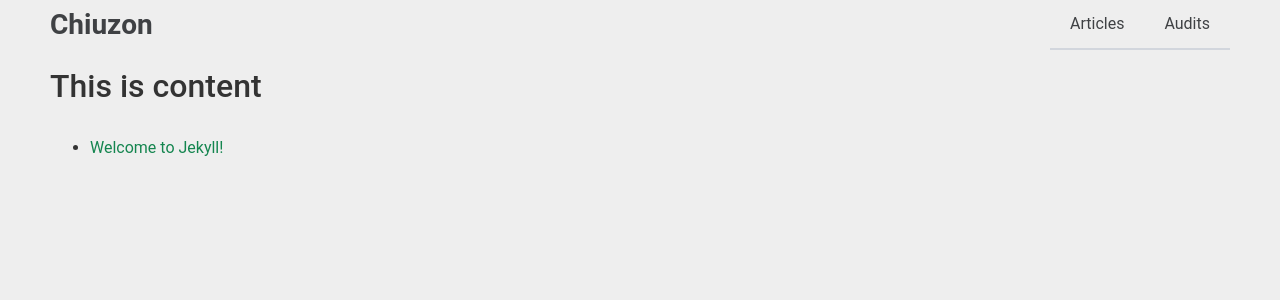
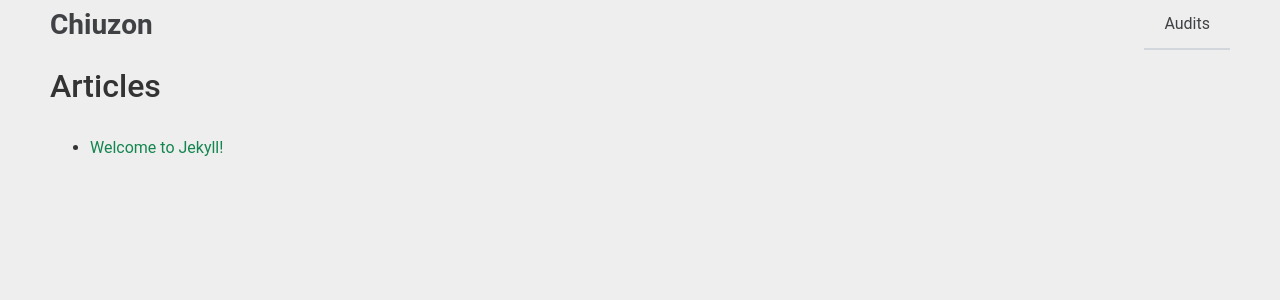
Before and after one commit to chiuzon/chiuzon.github.io, a Jekyll site: the page built from index.md, in a window 1280 px wide. Shown: the top 300 px of the page. Built offline with Jekyll 4.4.1, drawn with Linux system fonts in a browser that asks for light colours; our own code applies the rules of GitHub Pages for plain Markdown files.

Commit message:
New template

```diff
--- a/_layouts/default.html
+++ b/_layouts/default.html
@@ -11,12 +11,11 @@
     <div class="container">
       <nav class="nav">
         <div class="nav-left">
-          <div class="brand">Chiuzon</div>
+          <a class="brand no" href="/">Chiuzon</a>
         </div>
         <div class="nav-right">
           <div class="tabs">
-            <a>Articles</a>
-            <a>Audits</a>
+            <a href="/audits">Audits</a>
           </div>
         </div>
       </nav>
--- a/_layouts/post.html
+++ b/_layouts/post.html
@@ -1,6 +1,6 @@
 ---
 layout: default
 ---
-<p>{{ page.date }}</p>
+<h1>{{ page.title }}</h1>
 
 {{ content }}
--- a/assets/css/style.css
+++ b/assets/css/style.css
@@ -17,8 +17,7 @@
   --font-family-mono: monaco, "Consolas", "Lucida Console", monospace;
 }
 
-.nav .brand,
-.nav div {
+.brand.no {
   padding: 0 0;
 }
 
--- a/index.md
+++ b/index.md
@@ -1,8 +1,8 @@
 ---
-title:  "This is title"
+title:  "Articles"
 ---
 
-# This is content
+# Articles
 
 <ul>
   {% for post in site.posts %}
```
Also changed, not shown: other parts of _layouts/default.html (+1 -1 lines), audits.md (added).
